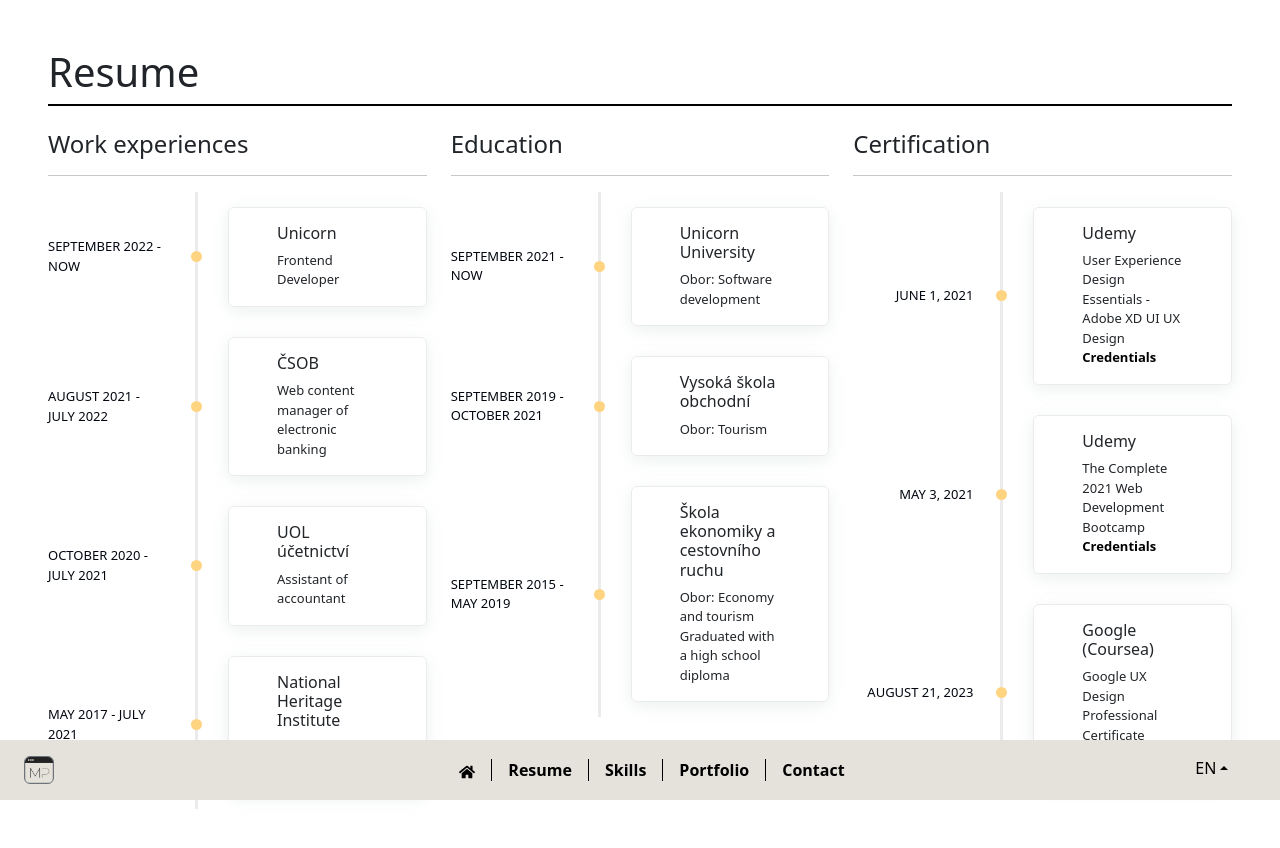
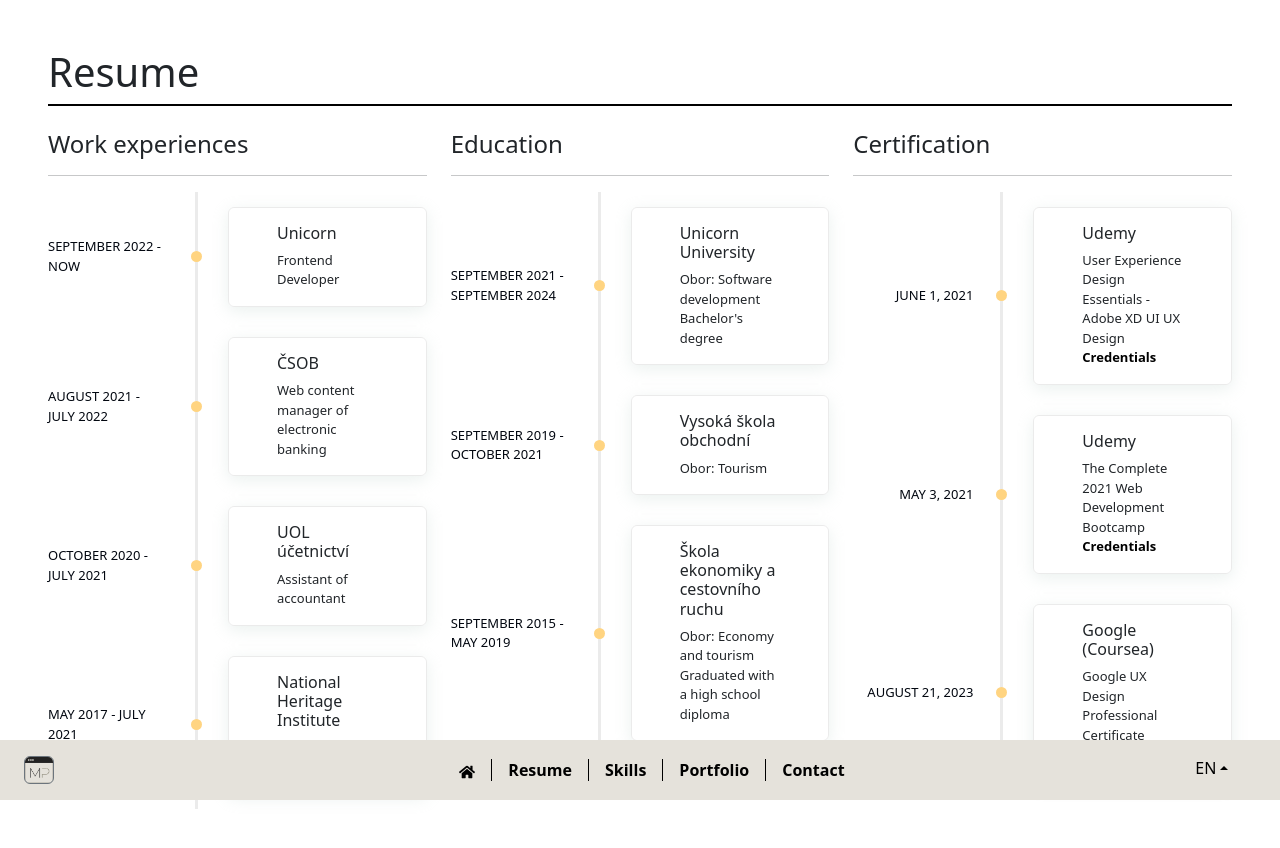
Before and after one commit to marketapolakova/resume, a React (Create React App) app: page /resume/en in a window 1280 px wide. Shown: the top 848 px of the page. Built offline with nearby package versions, Linux system fonts and the light colour scheme; a web font is replaced by a local one.

Commit message:
update resume

```diff
--- a/src/data/resumeData.js
+++ b/src/data/resumeData.js
@@ -3,7 +3,8 @@
     {
       organization: "Unicorn University",
       field: "Softwarový vývoj",
-      date: "září 2021 - teď",
+      date: "září 2021 - Září 2024",
+      aditon: "Bakalářský titul",
     },
     {
       organization: "Vysoká škola obchodní",
@@ -21,7 +22,8 @@
     {
       organization: "Unicorn University",
       field: "Software development",
-      date: "September 2021 - now",
+      date: "September 2021 - September 2024",
+      aditon: "Bachelor's degree",
     },
     {
       organization: "Vysoká škola obchodní",
```
